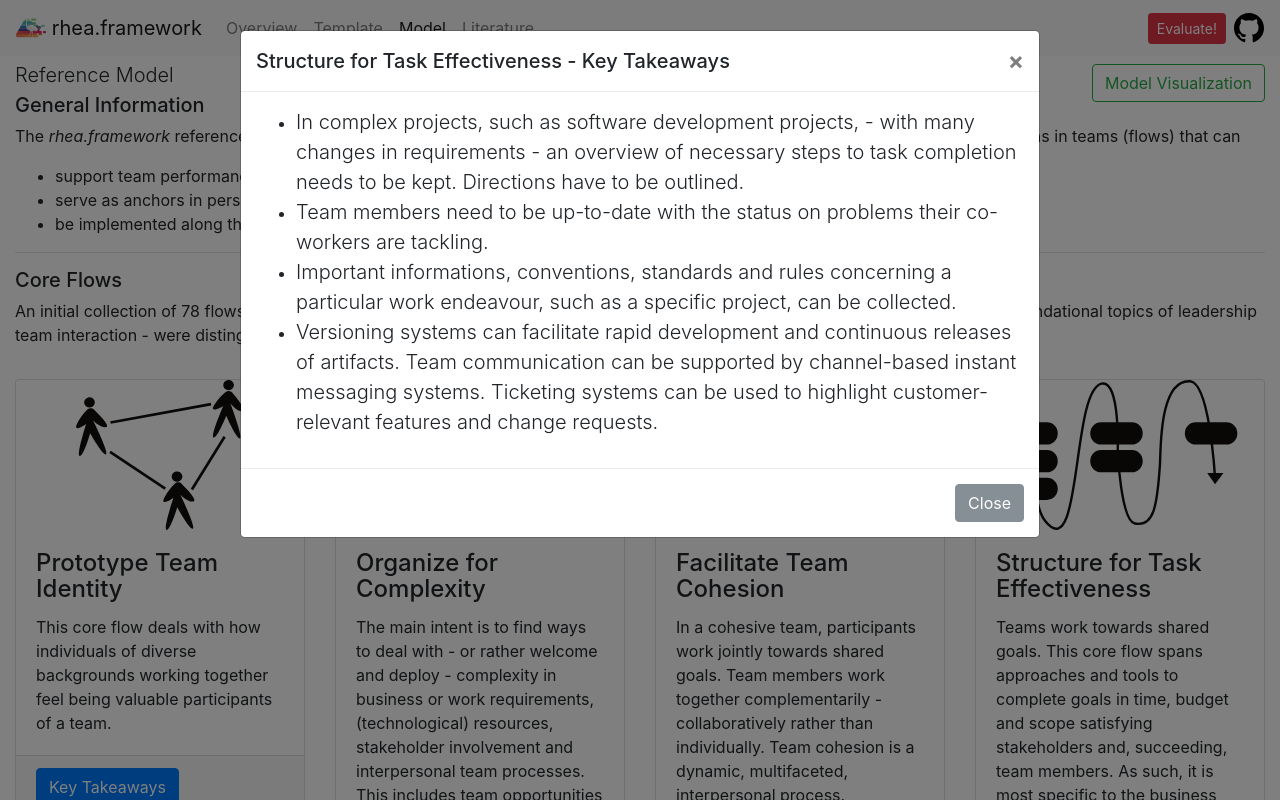
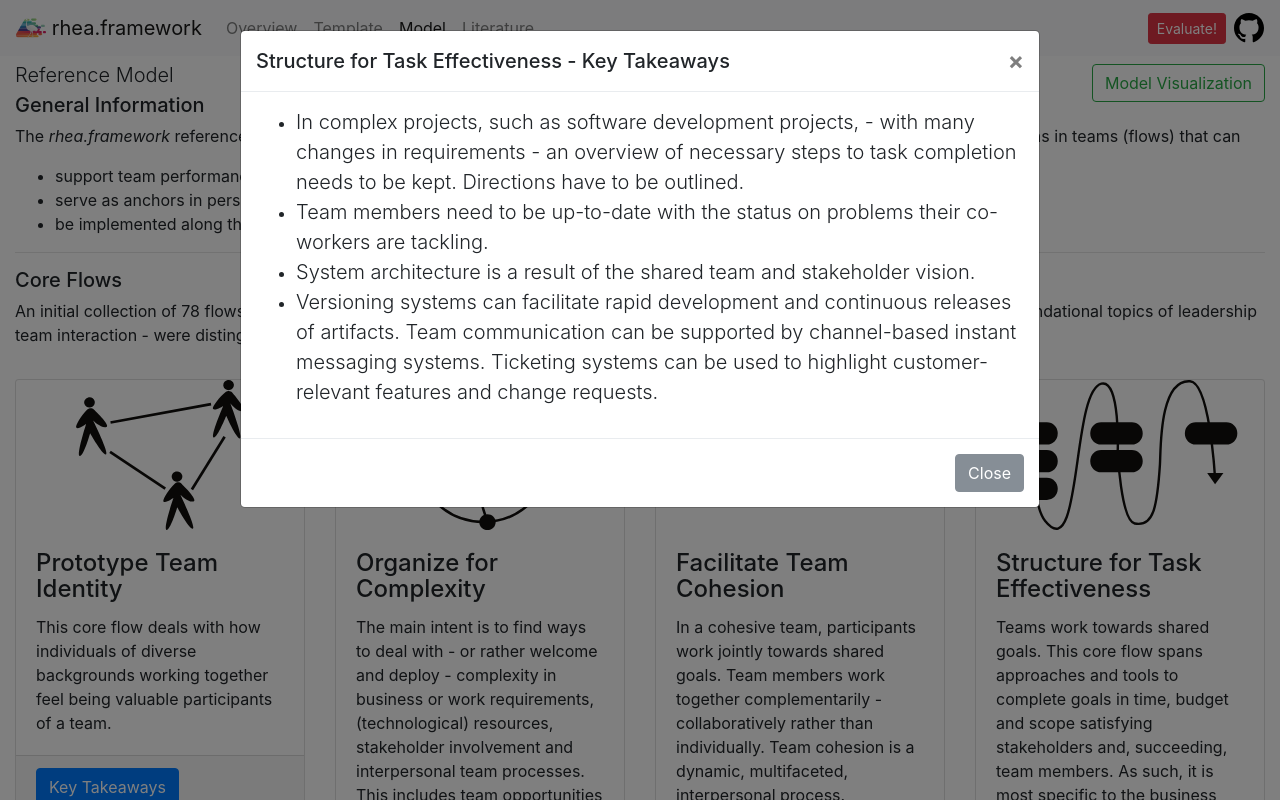
Before and after one commit to rheafmwk/rheafmwk, a Flask app: page /ontologyview in a window 1280 px wide, after a click on "Key Takeaways". Run offline with Flask 2, Linux system fonts and the light colour scheme; parts of the project's set-up code (start-up, migrations or seed data) failed here and were passed over; some libraries are stand-ins or nearby versions.

Commit message:
minor changes

```diff
--- a/src/templates/ontologyview.html
+++ b/src/templates/ontologyview.html
@@ -207,7 +207,7 @@
 	  			<ul>
 					<li><small class="lead">In complex projects, such as software development projects, - with many changes in requirements - an overview of necessary steps to task completion needs to be kept. Directions have to be outlined.</small></li>
 					<li><small class="lead">Team members need to be up-to-date with the status on problems their co-workers are tackling.</small></li>
-					<li><small class="lead">Important informations, conventions, standards and rules concerning a particular work endeavour, such as a specific project, can be collected.</small></li>
+					<li><small class="lead">System architecture is a result of the shared team and stakeholder vision.</small></li>
 					<li><small class="lead">Versioning systems can facilitate rapid development and continuous releases of artifacts. Team communication can be supported by channel-based instant messaging systems. Ticketing systems can be used to highlight customer-relevant features and change requests.</small></li>
 				</ul>
 		      </div>
```
